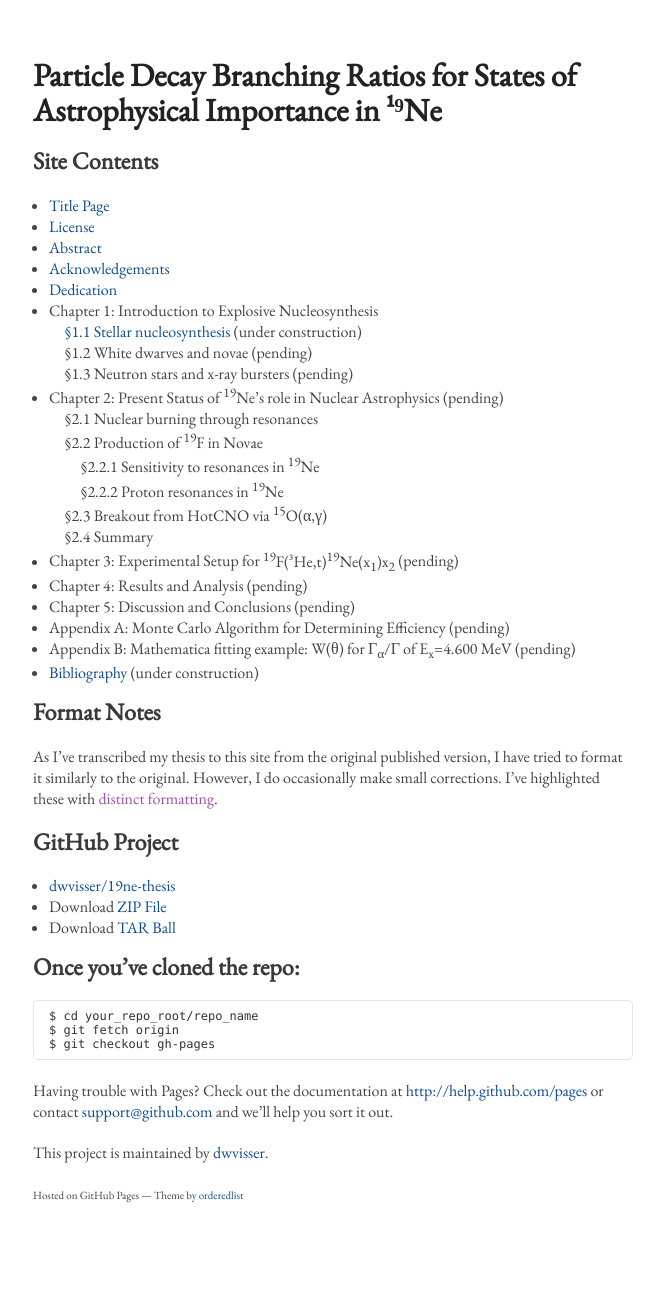
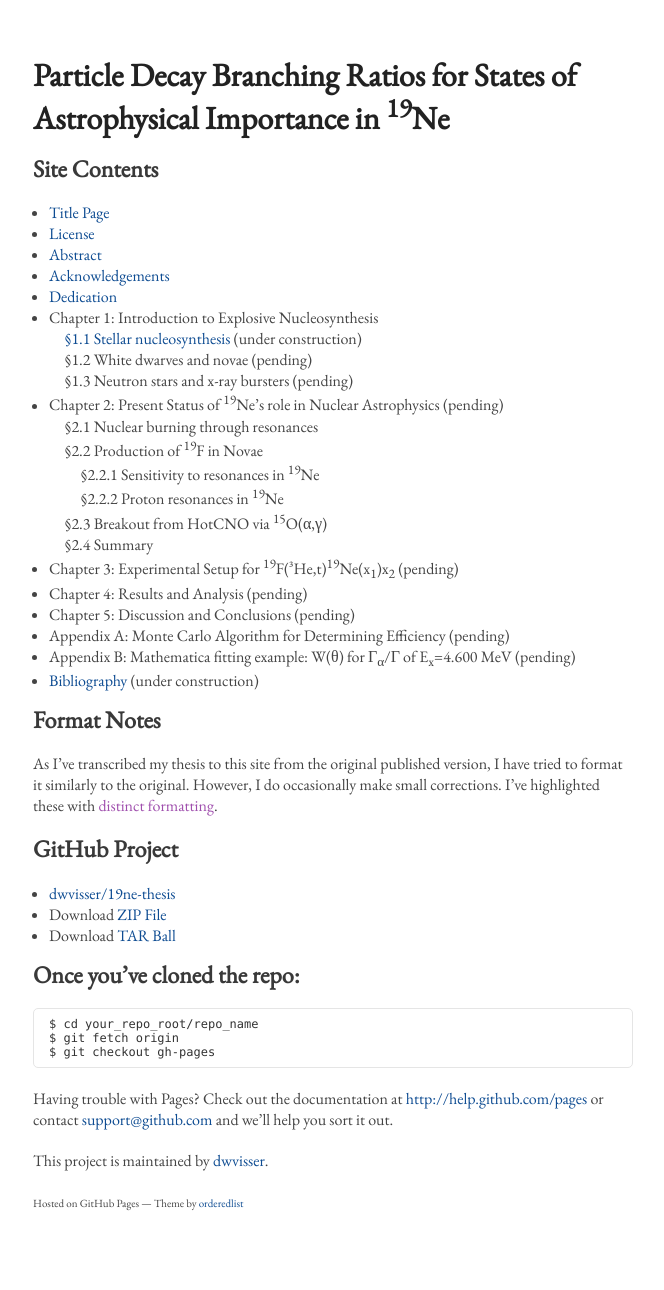
Before and after one commit to dwvisser/19ne-thesis, a Jekyll site: the page built from index.md, in a window 1280 px wide. Shown: the whole page, without its empty margins (307-971 px from the left). Built offline with Jekyll 4.4.1, drawn with Linux system fonts in a browser that asks for light colours.

Commit message:
Fixed superscript in title.

```diff
--- a/index.md
+++ b/index.md
@@ -3,8 +3,8 @@ title: Index
 layout: default
 ---
 
-Particle Decay Branching Ratios for States of Astrophysical Importance in ¹⁹Ne
-==============================================================================
+Particle Decay Branching Ratios for States of Astrophysical Importance in <sup>19</sup>Ne
+=========================================================================================
 
 Site Contents
 -------------
```
